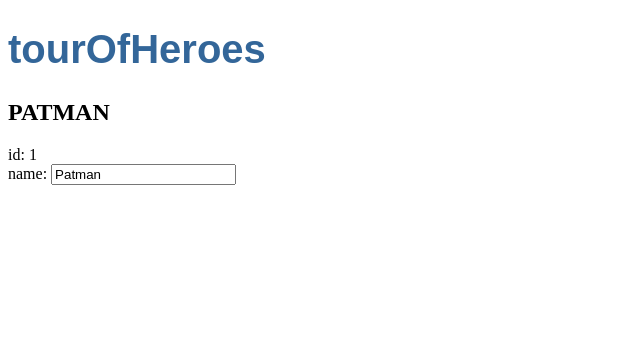
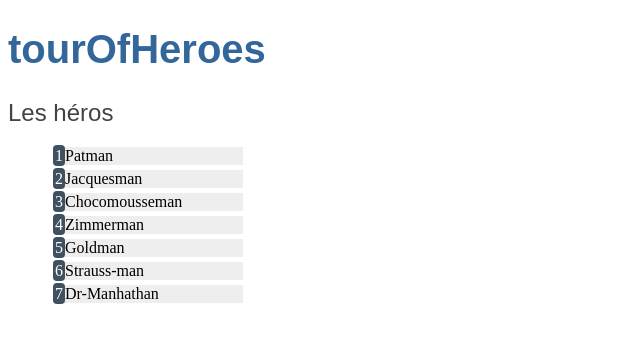
Before and after one commit to codages-de-Fred/Projets_Formation, an Angular app in the folder Angular/tourOfHeroes/: page / in a window 1280 px wide. Shown: the top 342 px of the page, without its empty margins (0-640 px from the left). Built offline with nearby package versions, Linux system fonts and the light colour scheme.

Commit message:
liste des héroes + séparer hero et heroes

```diff
--- a/Angular/tourOfHeroes/src/app/app.module.ts
+++ b/Angular/tourOfHeroes/src/app/app.module.ts
@@ -6,11 +6,13 @@ import { AppComponent } from './app.component';
 import { HeroesComponent } from './heroes/heroes.component';
 //récupère les fonctionnalités des forms
 import { FormsModule } from '@angular/forms';
+import { HeroDetailComponent } from './hero-detail/hero-detail.component';
 
 @NgModule({
   declarations: [
     AppComponent,
-    HeroesComponent
+    HeroesComponent,
+    HeroDetailComponent
   ],
   imports: [
     BrowserModule,
--- /dev/null
+++ b/Angular/tourOfHeroes/src/app/hero-detail/hero-detail.component.html
@@ -0,0 +1,9 @@
+<div *ngIf="hero"> <!--si selectedHero existe on affiche -->
+    <h2>{{hero.name | uppercase}}</h2>
+    <div><span>id: </span>{{hero.id}}</div>
+    <label>
+        name:
+        <!--permet de changer les données en direct-->
+        <input [(ngModel)]="hero.name" type="text"/>
+    </label>
+</div>
--- /dev/null
+++ b/Angular/tourOfHeroes/src/app/hero-detail/hero-detail.component.ts
@@ -0,0 +1,19 @@
+import { Component, OnInit, Input } from '@angular/core';
+import { Hero } from '../hero';
+
+@Component({
+  selector: 'app-hero-detail',
+  templateUrl: './hero-detail.component.html',
+  styleUrls: ['./hero-detail.component.css']
+})
+export class HeroDetailComponent implements OnInit {
+
+  //@Input permet de préparer un component à recevoir une donnée en entrée lors de son appel
+  @Input() hero: Hero;
+
+  constructor() { }
+
+  ngOnInit(): void {
+  }
+
+}
--- a/Angular/tourOfHeroes/src/app/heroes/heroes.component.css
+++ b/Angular/tourOfHeroes/src/app/heroes/heroes.component.css
@@ -0,0 +1,27 @@
+ul {
+    list-style-type: none;
+    width: 200px;
+}
+li {
+    cursor: pointer;
+    background-color: #EEE;
+    margin: 5px;
+}
+li:hover {
+    color: #607D8B;
+    background-color: #DDD;
+}
+li span {
+    background-color: #405061;
+    color: white;
+    padding: 2px;
+    border-radius: 4px;
+}
+.selected {
+    background-color: #CFD8DC;
+    color: white;
+}
+.selected:hover {
+    background-color: #BBD8DC;
+    color: white;
+}
--- a/Angular/tourOfHeroes/src/app/heroes/heroes.component.html
+++ b/Angular/tourOfHeroes/src/app/heroes/heroes.component.html
@@ -1,9 +1,16 @@
-<h2>{{hero.name | uppercase}}</h2> <!--comme twig-->
-<div><span>id: </span>{{hero.id}}</div>
-<div>
-    <label>
-        name:
-        <!--permet de changer les données en direct-->
-        <input [(ngModel)]="hero.name" />
-    </label>
-</div>
+<!--
+pour un héro -->
+<!-- <h2>{{hero.name | uppercase}}</h2> --> <!--comme twig-->
+<!-- <div><span>id: </span>{{hero.id}}</div> -->
+
+<h2>Les héros</h2>
+<ul>
+    <!-- on fait une boucle for (forEach)
+    *ngFor est le nom pour appeler une boucle for pour angular -->
+    <li *ngFor="let hero of heroes" (click)="onSelect(hero)" [class.selected]="hero === selectedHero">
+    <!--si on sélectionne le héros, se classe change -->
+        <span>{{ hero.id }}</span>{{ hero.name }}
+    </li>
+</ul>
+
+<app-hero-detail [hero]="selectedHero"></app-hero-detail>
--- a/Angular/tourOfHeroes/src/app/heroes/heroes.component.ts
+++ b/Angular/tourOfHeroes/src/app/heroes/heroes.component.ts
@@ -1,6 +1,7 @@
 import { Component, OnInit } from '@angular/core';
 //on import Hero qu'on a créé
 import { Hero } from '../hero';
+import { HEROES } from '../mock-heroes';
 
 @Component({
   selector: 'app-heroes',
@@ -13,12 +14,21 @@ export class HeroesComponent implements OnInit {
   hero: Hero = {
     id: 1,
     name: 'Patman'
-  };
+  }
+  //on récupère le tableau HEROES de mock-heroes.ts
+  heroes = HEROES;
+  //pour afficher le hero sélectionné
+  selectedHero: Hero;
 
   constructor() { }
   //lors de l'initialisation de la page
   //ngAfterViewInit() est équivalent de DOMLoadedContent
   ngOnInit(): void {
   }
+  //déclare une fct permettant de sélectionner un héro
+  //cette fct est appelée ds app.component.html
+  onSelect(hero: Hero): void {
+    this.selectedHero = hero;
+  }
 
 }
--- /dev/null
+++ b/Angular/tourOfHeroes/src/app/mock-heroes.ts
@@ -0,0 +1,12 @@
+//fausse bdd pour stocker nos héros
+import { Hero } from './hero';
+
+export const HEROES: Hero[] = [
+    { id : 1, name : 'Patman'},
+    { id : 2, name : 'Jacquesman'},
+    { id : 3, name : 'Chocomousseman'},
+    { id : 4, name : 'Zimmerman'},
+    { id : 5, name : 'Goldman'},
+    { id : 6, name : 'Strauss-man'},
+    { id : 7, name : 'Dr-Manhathan'},
+];
--- a/Angular/tourOfHeroes/src/styles.css
+++ b/Angular/tourOfHeroes/src/styles.css
@@ -1 +1,15 @@
 /* You can add global styles to this file, and also import other style files */
+h1 {
+    color: #369;
+    font-family: Arial, Helvetica, sans-serif;
+    font-size: 250%;
+}
+h2 {
+    color: #444;
+    font-family: Arial, Helvetica, sans-serif;
+    font-weight: lighter;
+}
+input {
+    color: #333;
+    font-family: Georgia, 'Times New Roman', Times, serif;
+}
```
Also changed, not shown: Angular/tourOfHeroes/src/app/hero-detail/hero-detail.component.css (added), 1 other file (tests, documents, lock files or other folders).
